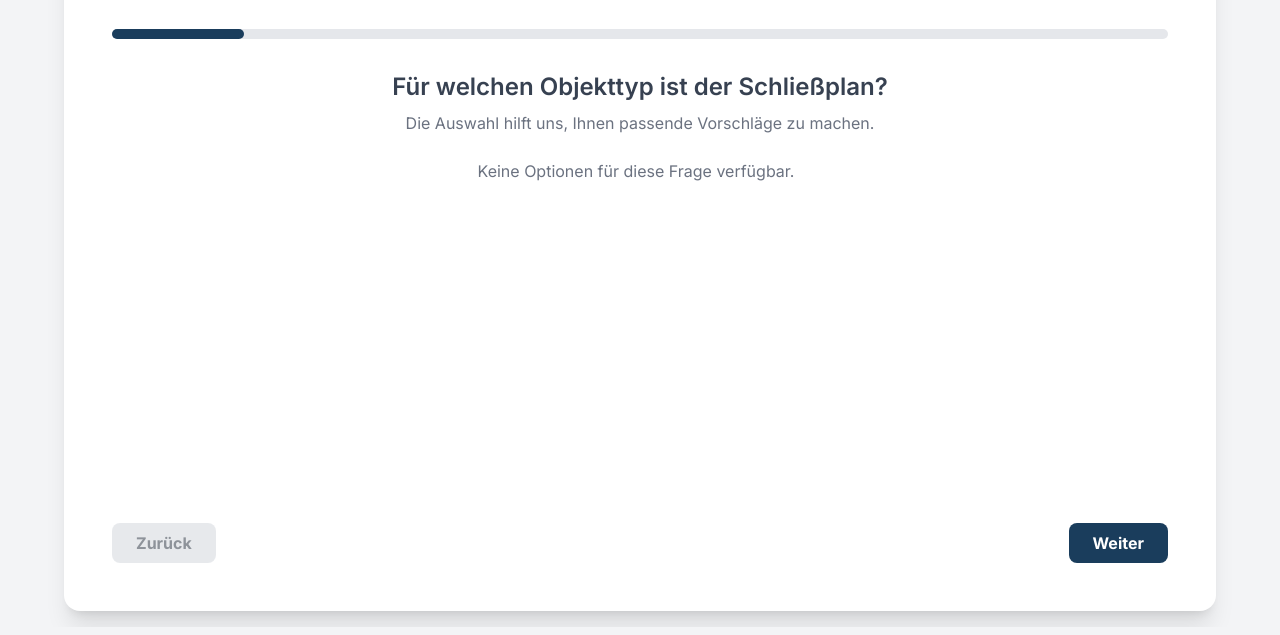
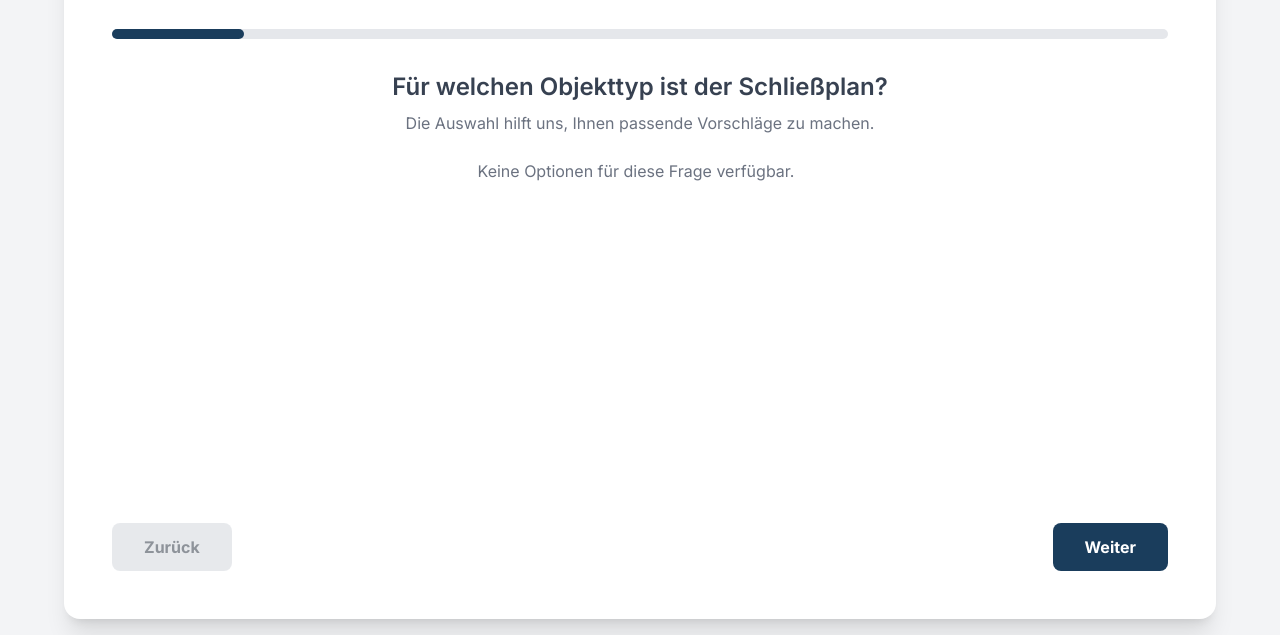
Before and after one commit to jonasoschroeter-netizen/my-schliessplan-frontend, a plain HTML site: page start.html in a window 1280 px wide. Shown: the part 183-818 px from the top of the page. Drawn offline with nearby package versions, Linux system fonts and the light colour scheme; no server answers.

Commit message:
Fix: Restliche Buttons und Header-Inputs in start.html vergrößert

```diff
--- a/start.html
+++ b/start.html
@@ -174,8 +174,8 @@
             <!-- Container für Fragen und den neuen Zylinder-Assistenten -->
             <div id="content-container"></div>
             <div class="flex justify-between mt-8" id="navigation-buttons">
-                <button id="prev-btn" class="bg-gray-300 hover:bg-gray-400 text-gray-800 font-bold py-2 px-6 rounded-lg transition-colors disabled:opacity-50">Zurück</button>
-                <button id="next-btn" class="bg-[#1a3d5c] hover:bg-[#143149] text-white font-bold py-2 px-6 rounded-lg transition-colors">Weiter</button>
+                <button id="prev-btn" class="bg-gray-300 hover:bg-gray-400 text-gray-800 font-bold py-3 px-8 rounded-lg transition-colors disabled:opacity-50 text-base">Zurück</button>
+                <button id="next-btn" class="bg-[#1a3d5c] hover:bg-[#143149] text-white font-bold py-3 px-8 rounded-lg transition-colors text-base">Weiter</button>
             </div>
         </div>
 
```
